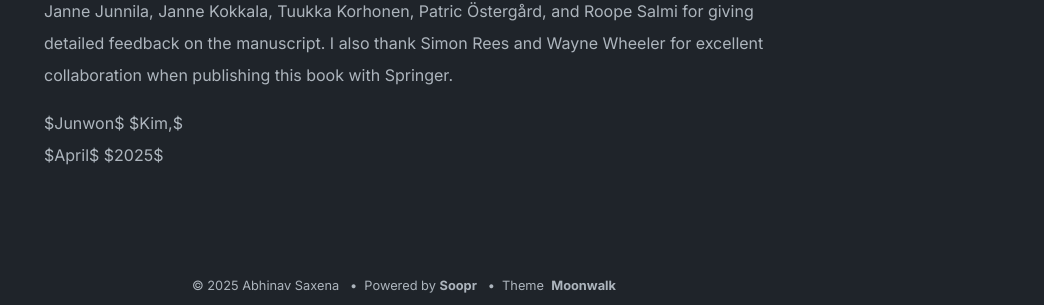
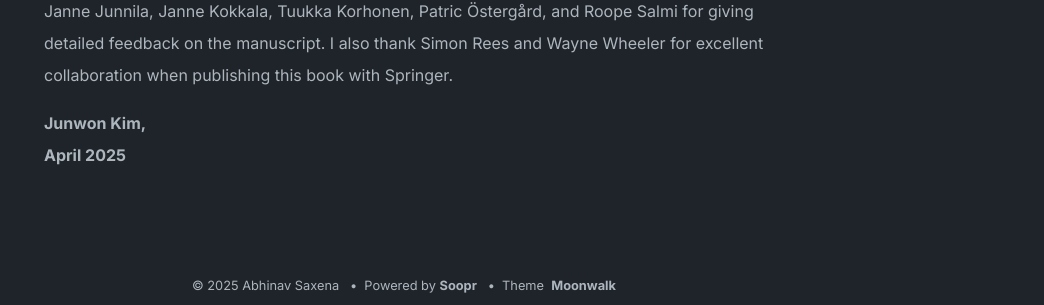
Before and after one commit to jaejun0909/A-Guide-to-Computer-Science, a Jekyll site: the page built from about.md, in a window 1280 px wide. Shown: the part 1433-1738 px from the top of the page, without its empty margins (236-1280 px from the left). Built offline with Jekyll 4.4.1, drawn with Linux system fonts in a browser that asks for light colours.

Commit message:
fix typo

```diff
--- a/about.md
+++ b/about.md
@@ -47,5 +47,6 @@ manuscript. I also thank Simon Rees and Wayne Wheeler for excellent collaboratio
 when publishing this book with Springer.
 </p>
 
-$Junwon$ $Kim,$\
-$April$ $2025$
+
+**Junwon Kim,**\
+**April 2025**
```
